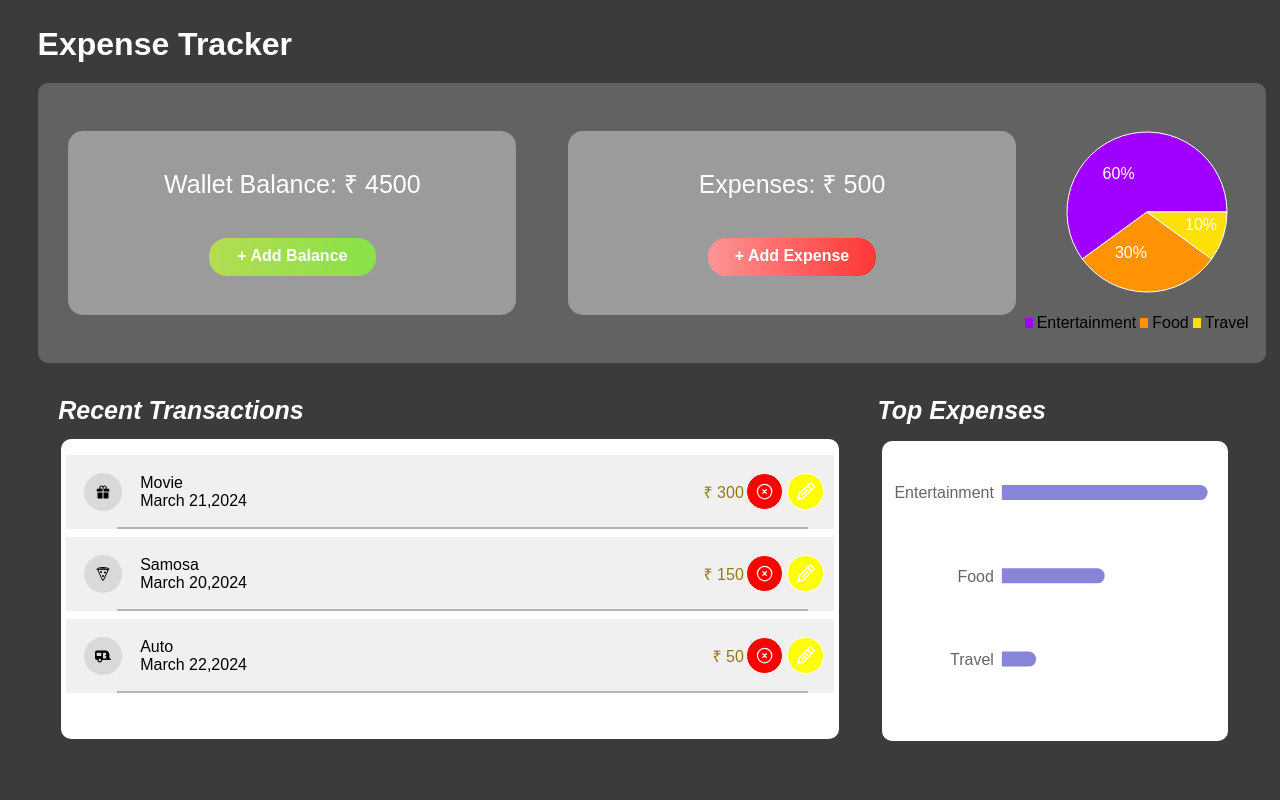
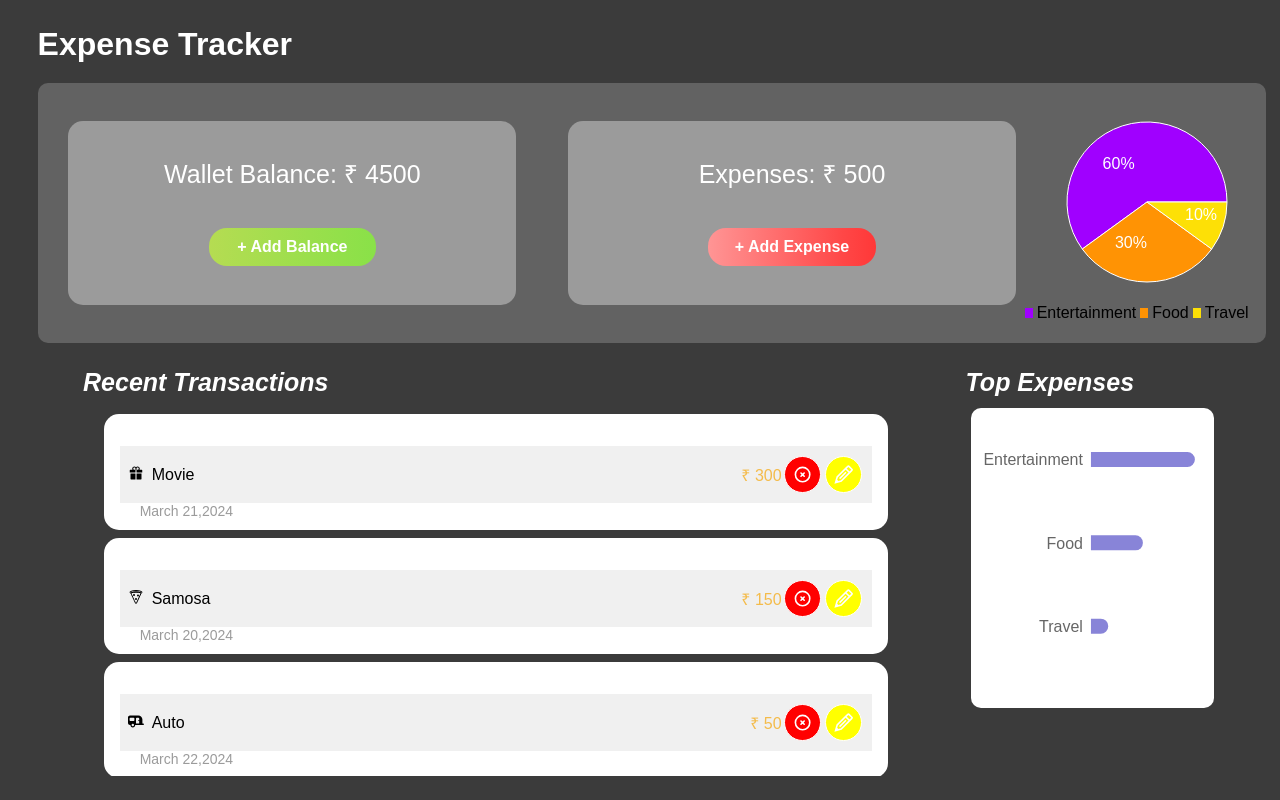
Before and after one commit to TejaswiniKakarlamudi/ExpensesTracker, a React (Create React App) app: page / in a window 1280 px wide. Built offline with nearby package versions, Linux system fonts and the light colour scheme.

Commit message:
Updated Readme file

```diff
--- a/src/Components/Display/Display.jsx
+++ b/src/Components/Display/Display.jsx
@@ -19,12 +19,7 @@ import {
   addButton,
   handleSubmit
 } from './handlers';
-import { Swiper, SwiperSlide } from 'swiper/react';
-import { Keyboard, Scrollbar, Navigation, Pagination } from 'swiper/modules';
-import 'swiper/css';
-import 'swiper/css/scrollbar';
-import 'swiper/css/navigation';
-import 'swiper/css/pagination';
+import Swipe from '../Swipe/swipe';
 function Display() {
   const [expensesChanged, setExpensesChanged] = useState(true);
   const initialBalance = parseFloat(localStorage.getItem('mainbalance')) || 5000;
@@ -146,30 +141,18 @@ function Display() {
           <div className={styles.bottomdisplay}>
             <div className={styles.recenttransactions}>
               <div className={styles.title1}>Recent Transactions</div>
-              <div className={styles.expenselist}>
-                <ul>
-                  {selectedExpenses.map((expense, index) => (
-                    expense.name && expense.price && (
-                      <li key={index}>
-                        <div className={styles.listitem}>
-                          <div>
-                            {renderCategoryIcon(expense.category)}
-                            <div className={styles.listname}>
-                              <div>{expense.name}</div>
-                              <div>{expense.date}</div>
-                            </div>
-                          </div>
-                          <div>
-                            <div style={{color:'#917a12'}}>₹ {expense.price}</div>
-                            <div className={styles.icondelete}><button onClick={() => handleDeleteExpense(expense, selectedExpenses, setSelectedExpenses, setExpensesChanged)}><HiOutlineXCircle /></button></div>
-                            <div className={styles.iconedit}><button onClick={() => handleEditExpense(expense, setExpenseToEdit, setPopupTitle, setIsPopupOpen)}><GrEdit /></button></div>
-                          </div>
-                        </div>
-                      </li>
-                    )
-                  ))}
-                </ul>
-              </div>
+              <Swipe
+                selectedExpenses={selectedExpenses}
+                renderCategoryIcon={renderCategoryIcon}
+                handleDeleteExpense={handleDeleteExpense}
+                setSelectedExpenses={setSelectedExpenses}
+                setExpensesChanged={setExpensesChanged}
+                handleEditExpense={handleEditExpense}
+                setExpenseToEdit={setExpenseToEdit}
+                setPopupTitle={setPopupTitle}
+                setIsPopupOpen={setIsPopupOpen}
+
+              />
             </div>
             <div className={styles.topexpenses}>
               <div className={styles.title1}>Top Expenses</div>
--- a/src/Components/Display/Display.module.css
+++ b/src/Components/Display/Display.module.css
@@ -109,109 +109,7 @@
     flex-wrap: nowrap;
 }
 
-.recenttransactions {
-    display: flex;
-    flex-direction: column;
-    width: 62vw;
-    margin:1vh 1vw;
-    height: 362px;
-}
-.topexpenses{
-    display: flex;
-    flex-direction: column;
-    width: 30vw;
-    margin: 1vh 1vw;
-}
-.expenselist{
-    width: auto;
-    height: 300px;
-    border-radius: 10px;
-    background-color: #FFFFFF;
-    margin: 1vh;
-}
-ul{
-    width: 738.33px;
-    height: 245.03px;
-    /* top: 440.97px; */
-    left: 32px;
-    list-style-type: none;
 
-
-}
-
-.categoryIcon{
-  color: black;
-  background-color: #D9D9D9;
-  margin: 10px;
-  width: 38px;
-  height: 38px;
-  display: flex;
-  align-items: center;
-  justify-content: center;
-  border-radius: 50%;
-
-}
-.expenselist ul {
-  list-style-type: none;
-  padding: 0;
-  width: auto;
-}
-.expenselist li {
-  margin-bottom: 8px;
-
-}
-.listitem {
-  margin: 5px;
-  display: flex;
-  align-items: center;
-  justify-content: space-between;
-  padding: 8px;
-  background-color: #f0f0f0;
-  position: relative;
-}
-.listitem::after {
-  content: '';
-  position: absolute;
-  bottom: 0;
-  left: 4vw;
-  width: 90%;
-  border-bottom: 2px solid #b9b3b3;
-}
-.listitem > div {
-  display: flex;
-  align-items: center;
-}
-
-.listname {
-  margin-left: 8px;
-}
-
-.icondelete button {
-  background-color: red;
-}
-
-.iconedit button {
-  background-color: yellow;
-
-}
-
-.icondelete button, .iconedit button {
-  color: white;
-  border: 1px solid white;
-  width: 37px;
-  height: 37px;
-  border-radius: 50%;
-  transition: opacity 0.3s ease;
-  font-size: larger;
-  display: flex;
-  align-items: center;
-  justify-content: center;
-  margin: 2px;
-}
-.icondelete button:hover,
-.iconedit button:hover {
-  opacity: 1;
-}
 
 @media (max-width: 606px) {
   .display{
--- /dev/null
+++ b/src/Components/Swipe/swipe.jsx
@@ -0,0 +1,65 @@
+import React from 'react';
+
+import { HiOutlineXCircle } from 'react-icons/hi';
+import { GrEdit } from 'react-icons/gr';
+import 'swiper/css';
+import 'swiper/css/free-mode';
+import 'swiper/css/scrollbar';
+
+import { Swiper, SwiperSlide } from 'swiper/react';
+import { FreeMode, Scrollbar, Mousewheel } from 'swiper/modules';
+import styles from './swipe.module.css';
+
+const Swipe = ({ selectedExpenses, renderCategoryIcon, handleDeleteExpense, setSelectedExpenses, setExpensesChanged, handleEditExpense, setExpenseToEdit, setPopupTitle, setIsPopupOpen,circle,edit }) => {
+  return (
+    <div className={styles.recenttransactions}>
+
+      <Swiper
+        direction={'vertical'}
+        slidesPerView={3}
+        freeMode={true}
+        scrollbar={{ draggable: true }}
+        mousewheel={true}
+        modules={[FreeMode, Scrollbar, Mousewheel]}
+        className={`${styles.mySwiper} mySwiper`}
+      >
+        {selectedExpenses.map((expense, index) => (
+          expense.name && expense.price && (
+            <SwiperSlide key={index} className={styles.expenseSlide}>
+              <div className={styles.expenselist}>
+                <ul>
+                  <li>
+                    <div className={styles.listitem}>
+                      <div>
+                        {renderCategoryIcon(expense.category)}
+                        <div className={styles.listname}>
+                          <div>{expense.name}</div>
+                        </div>
+                      </div>
+                      <div>
+                        <div className={styles.price}>₹ {expense.price}</div>
+                        <div className={styles.icondelete}>
+                          <button onClick={() => handleDeleteExpense(expense, selectedExpenses, setSelectedExpenses, setExpensesChanged)}>
+                            <HiOutlineXCircle />
+                          </button>
+                        </div>
+                        <div className={styles.iconedit}>
+                          <button onClick={() => handleEditExpense(expense, setExpenseToEdit, setPopupTitle, setIsPopupOpen)}>
+                            <GrEdit />
+                          </button>
+                        </div>
+                      </div>
+                    </div>
+                    <div style={{ color: '#9B9B9B', fontSize:'14px',fontWeight:'400',marginLeft:'20px', whiteSpace:'nowrap' }}>{expense.date}</div>
+                  </li>
+                </ul>
+              </div>
+            </SwiperSlide>
+          )
+        ))}
+      </Swiper>
+    </div>
+  );
+};
+
+export default Swipe;
--- /dev/null
+++ b/src/Components/Swipe/swipe.module.css
@@ -0,0 +1,154 @@
+.mySwiper {
+    width: 100%;
+    height: 100%;
+
+  }
+  .expenseSlide {
+    display: flex;
+    align-items: flex-start;
+    justify-content: center;
+    background-color: #fff !important;
+    width: 60vw;
+    height: 100px !important;
+    border-radius: 15px !important;
+    margin-bottom: 8px;
+    padding: 8px;
+
+
+  }
+  .recenttransactions {
+    display: flex;
+    flex-direction: column;
+    width: 62vw;
+    margin:1vh 1vw;
+    height: 362px;
+    padding: 1vh 1vw;
+}
+.topexpenses{
+    display: flex;
+    flex-direction: column;
+    width: 30vw;
+    margin: 1vh 1vw;
+}
+.expenselist{
+    width: 100%;
+    height: 300px;
+    border-radius: 10px;
+    /* background-color: #FFFFFF; */
+    margin: 1vh;
+    overflow-y: auto;
+}
+ul{
+    width: 738.33px;
+    height: 240px;
+    left: 32px;
+    list-style-type: none;
+    list-style-type: none;
+    padding: 0;
+    width: auto;
+
+}
+
+.categoryIcon{
+  color: black;
+  background-color: #D9D9D9;
+  margin: 10px;
+  width: 38px;
+  height: 38px;
+  display: flex;
+  align-items: center;
+  justify-content: center;
+  border-radius: 50%;
+
+}
+.expenselist li {
+  margin-bottom: 8px;
+
+}
+.listitem {
+  /* margin: 5px; */
+  display: flex;
+  align-items: center;
+  justify-content: space-between;
+  padding: 8px;
+  background-color: #f0f0f0;
+  position: relative;
+}
+/* .listitem::after {
+  content: '';
+  position: absolute;
+  bottom: 0;
+  left: 4vw;
+  width: 90%;
+  border-bottom: 2px solid #b9b3b3;
+} */
+.listitem > div {
+  display: flex;
+  align-items: center;
+}
+
+.listname {
+  margin-left: 8px;
+}
+
+.icondelete button {
+  background-color: red;
+}
+
+.iconedit button {
+  background-color: yellow;
+
+}
+
+.icondelete button, .iconedit button {
+  color: white;
+  border: 1px solid white;
+  width: 37px;
+  height: 37px;
+  border-radius: 50%;
+  transition: opacity 0.3s ease;
+  font-size: larger;
+  display: flex;
+  align-items: center;
+  justify-content: center;
+  margin: 2px;
+}
+.icondelete button:hover,
+.iconedit button:hover {
+  opacity: 1;
+}
+.price{
+  color: #F4BB4A;
+}
+@media (max-width: 400px) {
+  .recenttransactions {
+    width: 95%;
+    margin: 0;
+  }
+  .listitem{
+    flex-direction: column;
+  }
+  .expenselist, ul {
+    width: auto;
+  }
+
+  .icondelete button, .iconedit button{
+    height: auto;
+    width: 20px;
+  }
+  .price{
+    font-size: small;
+  }
+}
+
+@mediaonly screen and (max-width: 600px) and (min-width: 400px){
+  .expenselist{
+    width: auto;
+  }
+  .recenttransactions{
+    width: 100%;
+  }
+  .expenseSlide{
+    width: 100%;
+  }
+}
```
Also changed, not shown: 1 other file (tests, documents, lock files or other folders).
